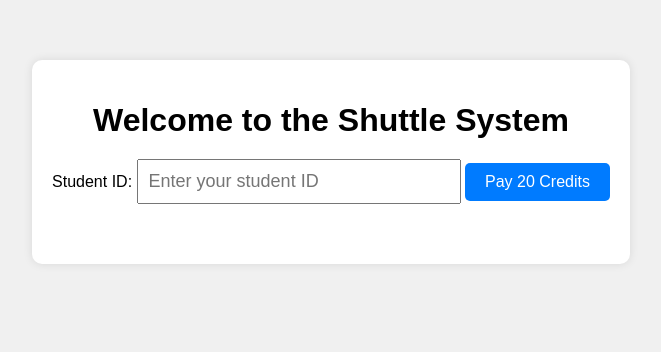
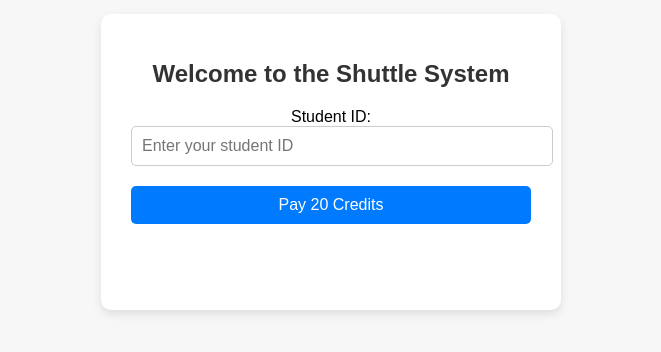
Before and after one commit to El3troX/BCS, a website: page src/main/public/index.html in a window 1280 px wide. Shown: the part 238-590 px from the top of the page, without its empty margins (309-970 px from the left). Drawn offline with Linux system fonts and the light colour scheme.

Commit message:
Update styles.css

```diff
--- a/src/main/public/styles.css
+++ b/src/main/public/styles.css
@@ -1,32 +1,43 @@
+/* General page styling */
 body {
     font-family: Arial, sans-serif;
     display: flex;
     justify-content: center;
     align-items: center;
     height: 100vh;
-    background-color: #f0f0f0;
+    background-color: #f7f7f7;
     margin: 0;
 }
 
+/* Container box for the form and status message */
 .container {
     text-align: center;
-    background-color: white;
-    padding: 20px;
+    background-color: #fff;
+    padding: 30px;
     border-radius: 10px;
-    box-shadow: 0px 0px 10px rgba(0, 0, 0, 0.1);
+    box-shadow: 0 4px 10px rgba(0, 0, 0, 0.1);
+    max-width: 400px;
+    width: 100%;
 }
 
+/* Title styling */
 h1 {
     margin-bottom: 20px;
+    font-size: 24px;
+    color: #333;
 }
 
+/* Input field styling */
 input {
-    width: 300px;
+    width: 100%;
     padding: 10px;
-    font-size: 18px;
+    font-size: 16px;
     margin-bottom: 20px;
+    border: 1px solid #ccc;
+    border-radius: 5px;
 }
 
+/* Button styling */
 button {
     padding: 10px 20px;
     font-size: 16px;
@@ -35,14 +46,30 @@ button {
     border: none;
     border-radius: 5px;
     cursor: pointer;
+    width: 100%;
 }
 
 button:hover {
     background-color: #0056b3;
 }
 
+/* Status message styling */
 #statusMessage {
     margin-top: 20px;
-    font-size: 18px;
+    font-size: 16px;
     color: #333;
+    padding: 10px;
+    border-radius: 5px;
 }
+
+/* Success message color */
+.status-success {
+    background-color: #d4edda;
+    color: #155724;
+}
+
+/* Error message color */
+.status-error {
+    background-color: #f8d7da;
+    color: #721c24;
+}
```
